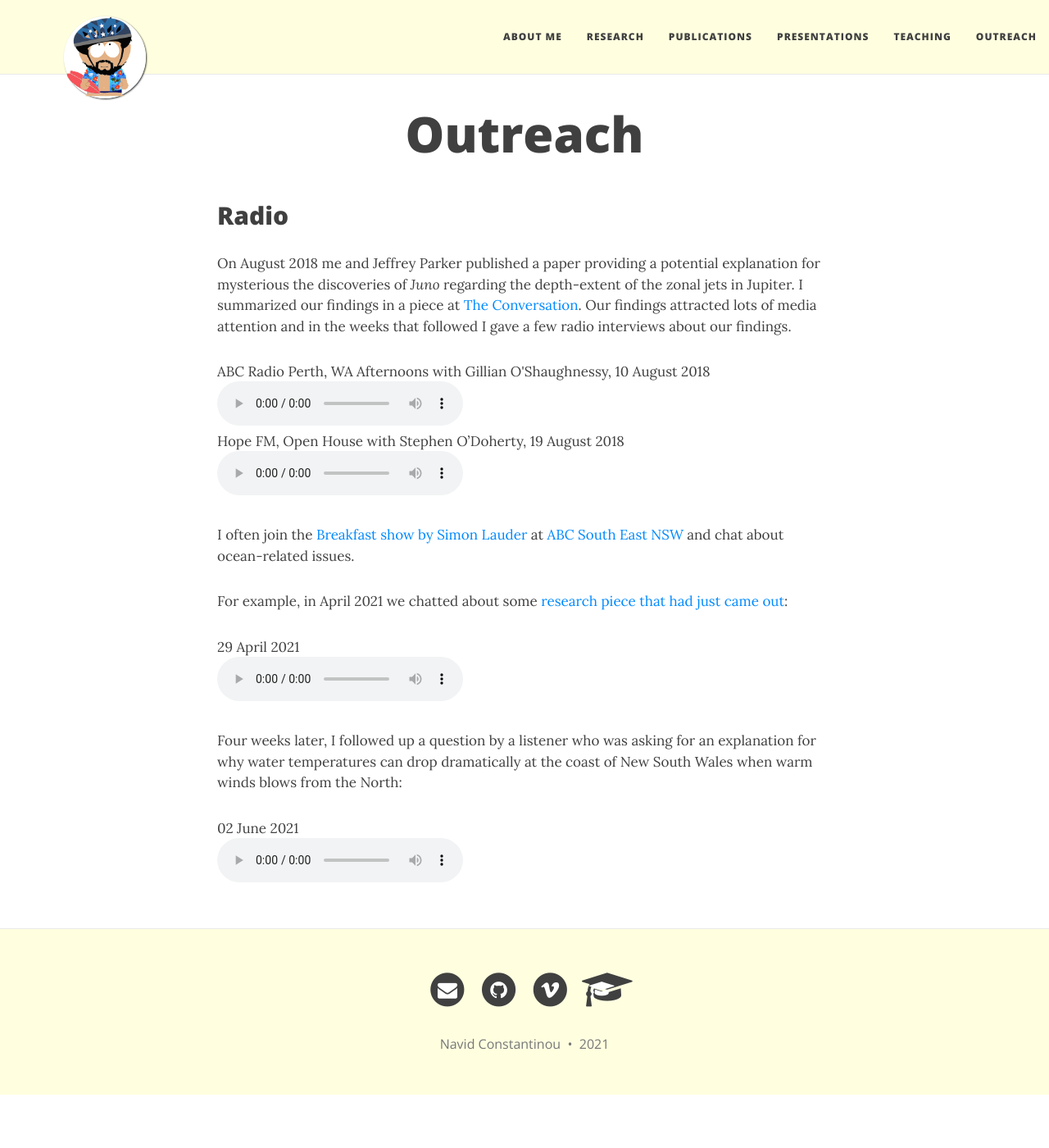
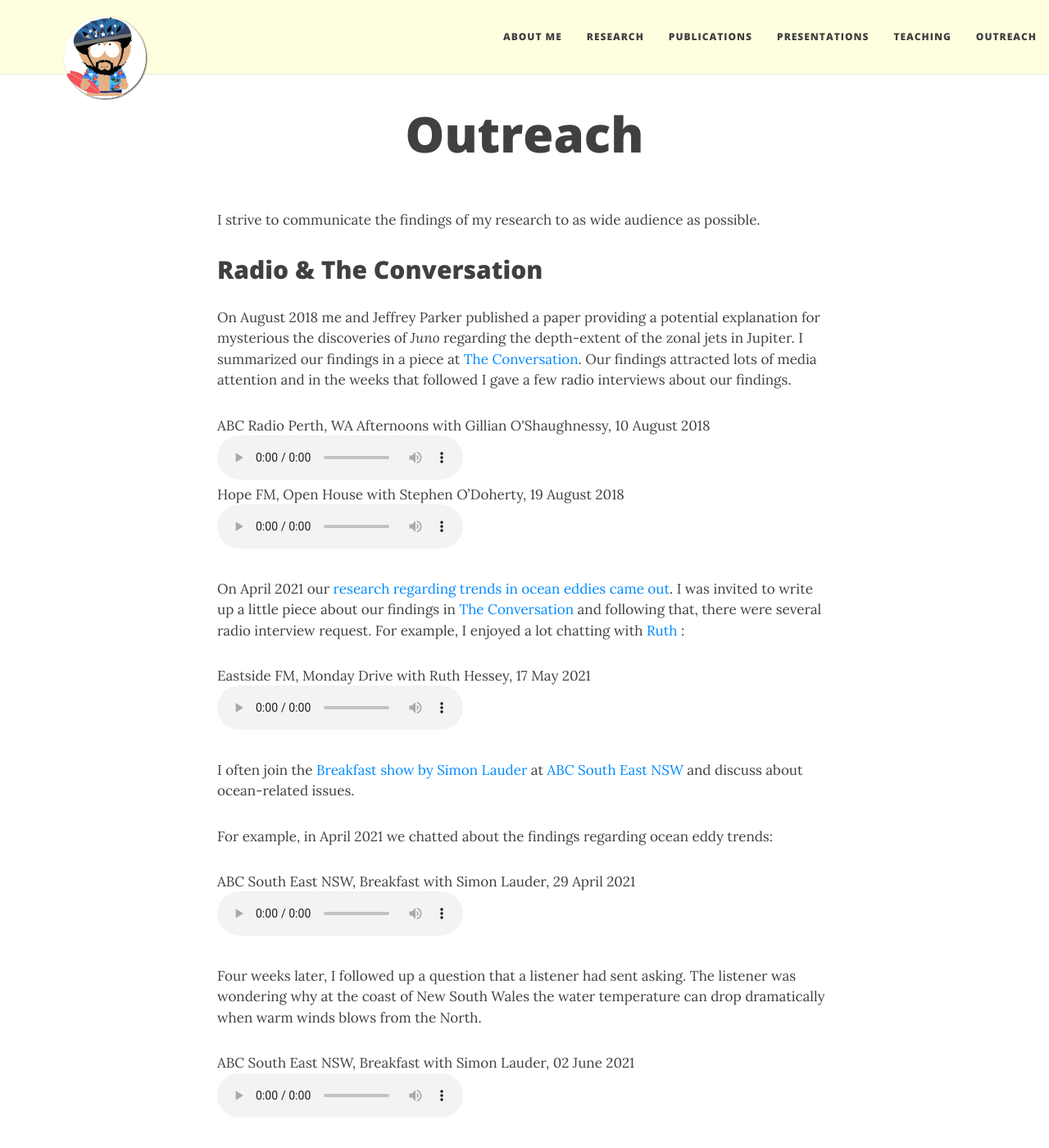
Before and after one commit to navidcy/navidcy.github.io, a Jekyll site: the page built from outreach.md, in a window 1280 px wide and 1400 px high. Shown: the whole window at 82% size. Built offline with Jekyll 4.4.1, drawn with Linux system fonts in a browser that asks for light colours; nearby versions of some CDN libraries.

Commit message:
adds Ruth radio interview

```diff
--- a/outreach.md
+++ b/outreach.md
@@ -4,11 +4,15 @@ title: Outreach
 #subtitle:
 ---
 
-## Radio
+I strive to communicate the findings of my research to as wide audience as possible.
 
-On August 2018 me and Jeffrey Parker published a paper providing a potential explanation for mysterious the discoveries of _Juno_ regarding the depth-extent of the zonal jets in Jupiter. I summarized our
-findings in a piece at [The Conversation](https://theconversation.com/jupiters-magnetic-fields-may-stop-its-wind-bands-from-going-deep-into-the-gas-giant-101324){:target="_blank"}. Our findings attracted lots
-of media attention and in the weeks that followed I gave a few radio interviews about our findings.
+## Radio & The Conversation
+
+On August 2018 me and Jeffrey Parker published a paper providing a potential explanation for
+mysterious the discoveries of _Juno_ regarding the depth-extent of the zonal jets in Jupiter.
+I summarized our findings in a piece at [The Conversation](https://theconversation.com/jupiters-magnetic-fields-may-stop-its-wind-bands-from-going-deep-into-the-gas-giant-101324){:target="_blank"}.
+Our findings attracted lots of media attention and in the weeks that followed I gave a few
+radio interviews about our findings.
 
 
 <figure>
@@ -31,13 +35,29 @@ of media attention and in the weeks that followed I gave a few radio interviews
     </audio>
 </figure>
 
-
-I often join the [Breakfast show by Simon Lauder](https://www.abc.net.au/radio/southeastnsw/programs/breakfast/){:target="_blank"} at [ABC South East NSW](https://www.abc.net.au/radio/southeastnsw/){:target="_blank"} and chat about ocean-related issues.
-
-For example, in April 2021 we chatted about some [research piece that had just came out](../publications/global-eke-trends.pdf){:target="_blank"}:
+On April 2021 our [research regarding trends in ocean eddies came out](../publications/global-eke-trends.pdf){:target="_blank"}.
+I was invited to write up a little piece about our findings in [The Conversation](https://theconversation.com/satellites-reveal-ocean-currents-are-getting-stronger-with-potentially-significant-implications-for-climate-change-159461){:target="_blank"}
+and following that, there were several radio interview request. For example, I enjoyed a lot
+chatting with [Ruth](https://eastsidefm.org/mondaydrive/){:target="_blank"} :
 
 <figure>
-    <figcaption>29 April 2021</figcaption>
+    <figcaption>Eastside FM, Monday Drive with Ruth Hessey, 17 May 2021</figcaption>
+    <audio
+        controls
+        src="Monday-Drive-EastsideFM-17May2021.mp3">
+            Your browser does not support the
+            <code>audio</code> element.
+    </audio>
+</figure>
+
+I often join the [Breakfast show by Simon Lauder](https://www.abc.net.au/radio/southeastnsw/programs/breakfast/){:target="_blank"}
+at [ABC South East NSW](https://www.abc.net.au/radio/southeastnsw/){:target="_blank"} and discuss
+about ocean-related issues.
+
+For example, in April 2021 we chatted about the findings regarding ocean eddy trends:
+
+<figure>
+    <figcaption>ABC South East NSW, Breakfast with Simon Lauder, 29 April 2021</figcaption>
     <audio
         controls
         src="ABC-Breakfast-29Apr2021.mp3">
@@ -46,12 +66,12 @@ For example, in April 2021 we chatted about some [research piece that had just c
     </audio>
 </figure>
 
-Four weeks later, I followed up a question by a listener who was asking for an explanation
-for why water temperatures can drop dramatically at the coast of New South Wales when warm
-winds blows from the North:
+Four weeks later, I followed up a question that a listener had sent asking. The listener was
+wondering why at the coast of New South Wales the water temperature can drop dramatically when
+warm winds blows from the North.
 
 <figure>
-    <figcaption>02 June 2021</figcaption>
+    <figcaption>ABC South East NSW, Breakfast with Simon Lauder, 02 June 2021</figcaption>
     <audio
         controls
         src="ABC-Breakfast-02Jun2021.mp3">
```
